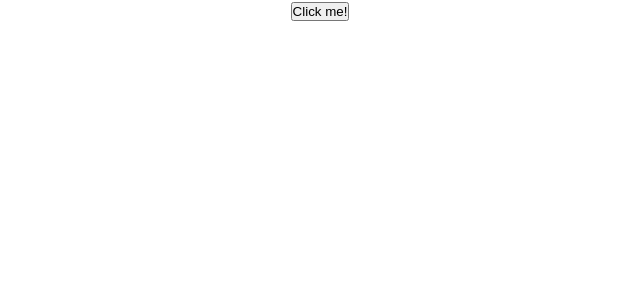
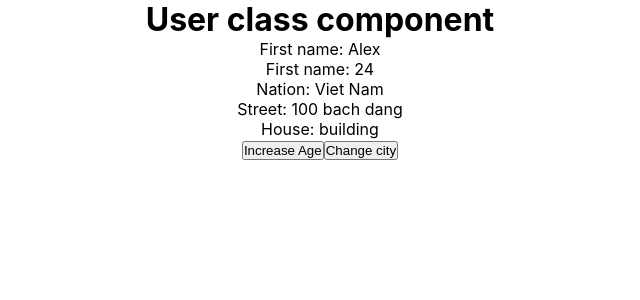
Before and after one commit to EricMai2112/practice-react, a React (Create React App) app in the folder CaiDatMoiTruong/beginner/: page / in a window 1280 px wide. Shown: the top 300 px of the page, without its empty margins (320-960 px from the left). Built offline with nearby package versions, Linux system fonts and the light colour scheme.

Commit message:
basic react hook

```diff
--- a/CaiDatMoiTruong/beginner/src/App.js
+++ b/CaiDatMoiTruong/beginner/src/App.js
@@ -14,6 +14,7 @@ import Inheritance from './InheritanceAndComposition/Inheritance'
 import Composition from './InheritanceAndComposition/Composition'
 import FilterableProductable from './ThinkingInReact/FilterableProductable'
 import Cart from './Cart'
+import User from './User'
 
 function App() {
   return (
@@ -34,7 +35,11 @@ function App() {
       {/* <Inheritance /> */}
       {/* <Composition /> */}
       {/* <FilterableProductable /> */}
-      <Cart />
+      {/* <Cart /> */}
+      {/* <CongTruNhanChia />
+      <TodoList /> */}
+      {/* <User.class /> */}
+      <User />
     </div>
   )
 }
--- /dev/null
+++ b/CaiDatMoiTruong/beginner/src/User.jsx
@@ -0,0 +1,62 @@
+import React, { useState } from 'react'
+
+export default function User() {
+  const [firstName, setFirstName] = useState('Alex')
+  const [age, setAge] = useState(24)
+  const [address, setAddress] = useState({
+    nation: 'Viet Nam',
+    city: {
+      street: '100 bach dang',
+      house: 'building'
+    }
+  })
+
+  const increaseAge = () => {
+    setAge((prevAge) => prevAge + 1)
+  }
+
+  // const changeCity = () => {
+  //   setAddress({
+  //     nation: 'Viet Nam',
+  //     city: 'Ha Noi'
+  //   })
+  // }
+
+  // const changeCity = () => {
+  //   setAddress((prevAddress) => ({
+  //     ...prevAddress,
+  //     city: {
+  //       street: '200 bach dang',
+  //       house: 'building'
+  //     }
+  //   }))
+  // }
+
+  const changeCity = () => {
+    setAddress((prevAddress) => {
+      {
+        const newCity = { ...prevAddress.city }
+        newCity.street = '200 bach dang'
+        return {
+          ...prevAddress,
+          city: newCity
+        }
+      }
+    })
+  }
+
+  return (
+    <div>
+      <h1>User class component</h1>
+      <ul>
+        <li>First name: {firstName}</li>
+        <li>First name: {age}</li>
+        <li>Nation: {address.nation}</li>
+        <li>Street: {address.city.street}</li>
+        <li>House: {address.city.house}</li>
+      </ul>
+      <button onClick={increaseAge}>Increase Age</button>
+      <button onClick={changeCity}>Change city</button>
+    </div>
+  )
+}
```
Also changed, not shown: CaiDatMoiTruong/beginner/src/User.class.jsx (added, +30 -0 lines).
